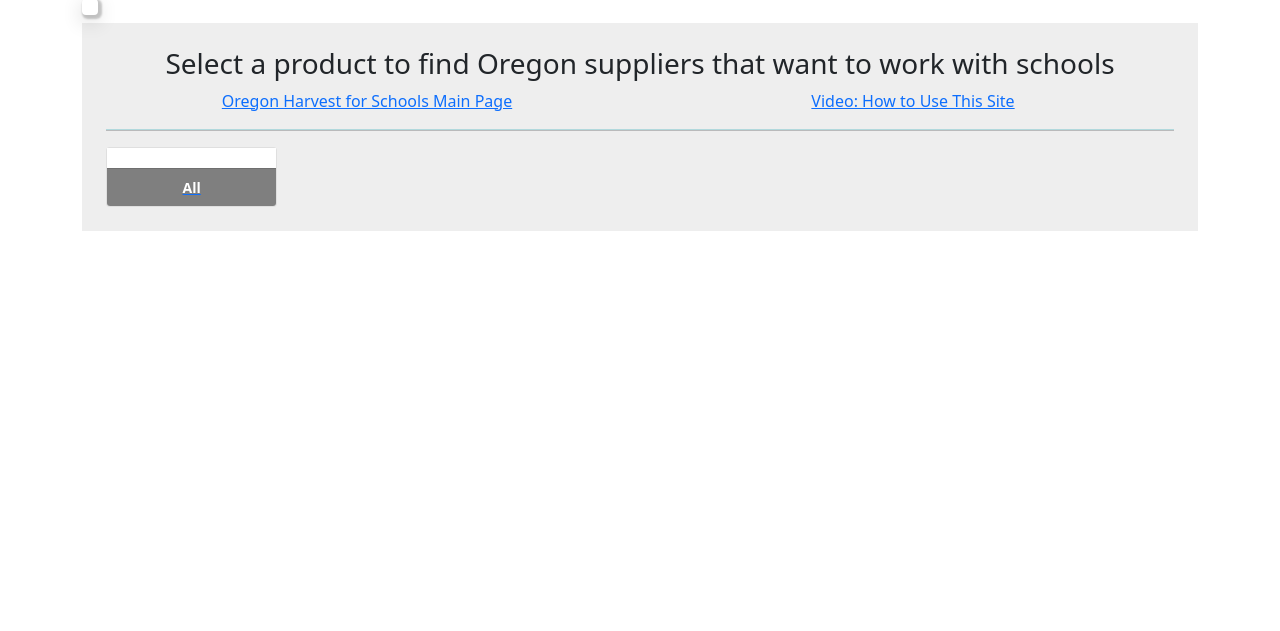
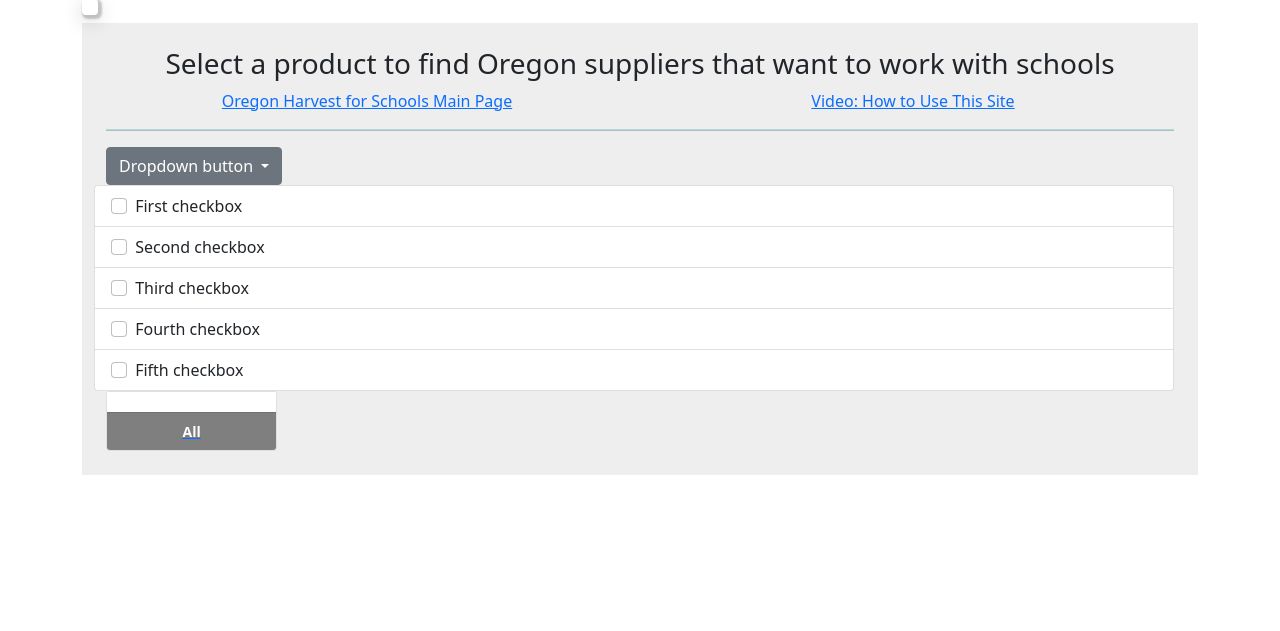
Before and after one commit to Ecotrust/OH4S_Proteins, a Django app: template app/portal/cms/templates/cms/home_page.html in a window 1280 px wide. Shown: the part 49-680 px from the top of the page. Run offline with Django 3.2, Linux system fonts and the light colour scheme; the template is opened without the code that fills it, so the values that code supplies are empty; data comes from the database, SQL or seed files in the repository; parts of the project's set-up code (start-up, migrations or seed data) failed here and were passed over; some libraries are stand-ins or nearby versions.

Commit message:
Add checkboxes to filter list

```diff
--- a/app/portal/cms/templates/cms/home_page.html
+++ b/app/portal/cms/templates/cms/home_page.html
@@ -27,6 +27,41 @@
           </div>
         </div>
         <hr />
+      </div>
+    </div>
+    <!-- FIlters -->
+    <div class="row">
+      <div class="dropdown">
+        <button class="btn btn-secondary dropdown-toggle" type="button" id="dropdownMenuButton1" data-bs-toggle="dropdown" aria-expanded="false">
+          Dropdown button
+        </button>
+        <ul class="dropdown-menu" aria-labelledby="dropdownMenuButton1">
+          <li><a class="dropdown-item" href="#">Action</a></li>
+          <li><a class="dropdown-item" href="#">Another action</a></li>
+          <li><a class="dropdown-item" href="#">Something else here</a></li>
+        </ul>
+      </div>
+      <div class="list-group">
+        <label class="list-group-item">
+          <input class="form-check-input me-1" type="checkbox" value="">
+          First checkbox
+        </label>
+        <label class="list-group-item">
+          <input class="form-check-input me-1" type="checkbox" value="">
+          Second checkbox
+        </label>
+        <label class="list-group-item">
+          <input class="form-check-input me-1" type="checkbox" value="">
+          Third checkbox
+        </label>
+        <label class="list-group-item">
+          <input class="form-check-input me-1" type="checkbox" value="">
+          Fourth checkbox
+        </label>
+        <label class="list-group-item">
+          <input class="form-check-input me-1" type="checkbox" value="">
+          Fifth checkbox
+        </label>
       </div>
     </div>
     <div class="row row-cols-2 row-cols-sm-3 row-cols-md-4 row-cols-lg-6 g-2">
```
